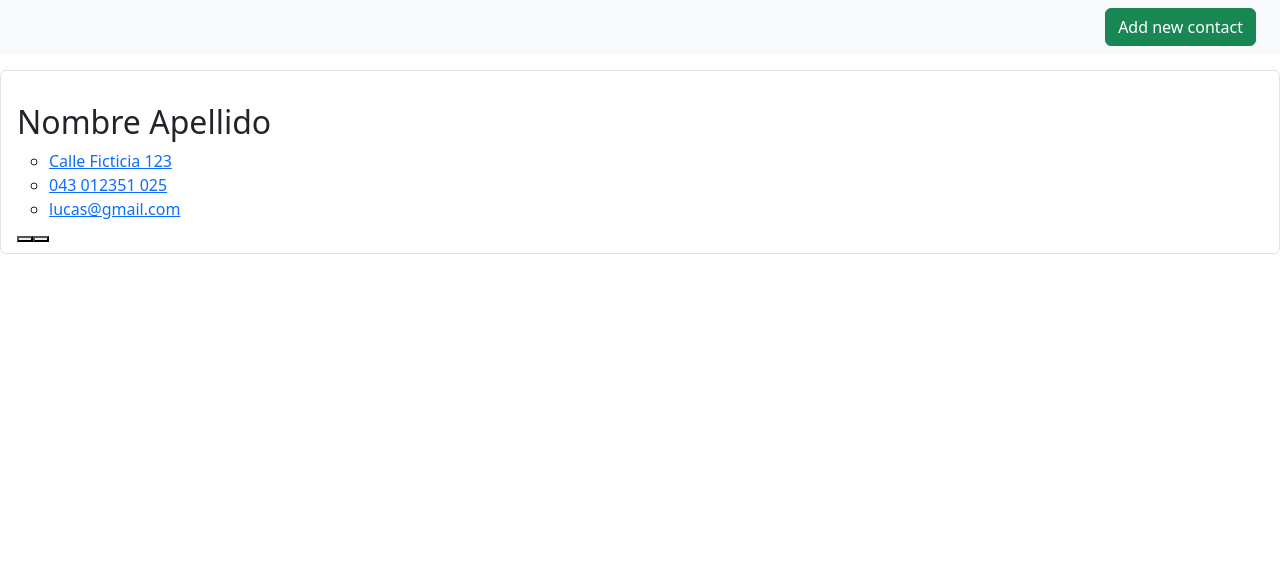
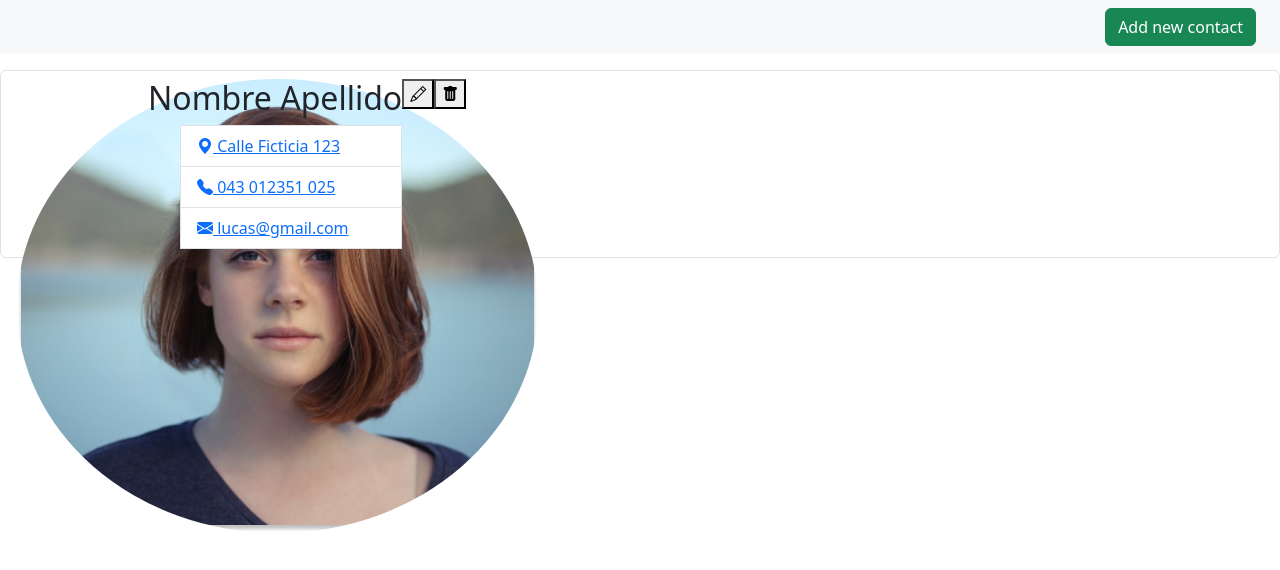
Before and after one commit to michelcub/Contact-List, a React (Vite) app: page / in a window 1280 px wide. Shown: the top 570 px of the page. Built offline with nearby package versions, Linux system fonts and the light colour scheme.

Commit message:
modificaciones varias

```diff
--- a/index.html
+++ b/index.html
@@ -4,6 +4,7 @@
     <meta charset="UTF-8" />
     <meta name="viewport" content="width=device-width, initial-scale=1.0" />
     <link href="https://cdn.jsdelivr.net/npm/bootstrap@5.3.0/dist/css/bootstrap.min.css" rel="stylesheet" integrity="sha384-9ndCyUaIbzAi2FUVXJi0CjmCapSmO7SnpJef0486qhLnuZ2cdeRhO02iuK6FUUVM" crossorigin="anonymous">
+    <link rel="stylesheet" href="https://cdn.jsdelivr.net/npm/bootstrap-icons@1.10.5/font/bootstrap-icons.css">
     <title>Vite + React</title>
   </head>
   <body>
--- a/src/components/ListItem.jsx
+++ b/src/components/ListItem.jsx
@@ -1,16 +1,20 @@
+import image from "./../assets/img/user-img.png";
+import classes from "./ListItem.modules.css";
+
 const ListItem = () => {
     return (
         <li className="d-flex list-group-item">
-            <div>
-                <img src="" alt="" />
+                <div className={`${classes.contact-image} contact-image object-fit-contain`}>
+                <img src={image} className="rounded-circle " alt="user-image" />
+                </div>
                 <div>
                     <h2>
                         Nombre Apellido
                     </h2>
                     <ul>
-                        <li><a href=""><i className="bi bi-geo-alt-fill"></i> Calle Ficticia 123</a></li>
-                        <li><a href=""><i className="bi bi-telephone-fill"></i> 043 012351 025</a></li>
-                        <li><a href=""><i className="bi bi-envelope-fill"></i> lucas@gmail.com</a></li>
+                        <li className="list-group-item"><a className="nav-link-item" href=""><i className="bi bi-geo-alt-fill"></i> Calle Ficticia 123</a></li>
+                        <li className="list-group-item"><a className="nav-link-item" href=""><i className="bi bi-telephone-fill"></i> 043 012351 025</a></li>
+                        <li className="list-group-item"><a className="nav-link-item" href=""><i className="bi bi-envelope-fill"></i> lucas@gmail.com</a></li>
                     </ul>
                 </div>
                 <div>
@@ -20,7 +24,7 @@ const ListItem = () => {
                         <i className="bi bi-trash-fill"></i>
                     </button>
                 </div>
-            </div>
+
         </li>
     )
 };
--- /dev/null
+++ b/src/components/ListItem.modules.css
@@ -0,0 +1,4 @@
+.contact-image{
+    height: 150px;
+    width: 131px;
+}
```
Also changed, not shown: src/assets/img/user-img.png (added).
